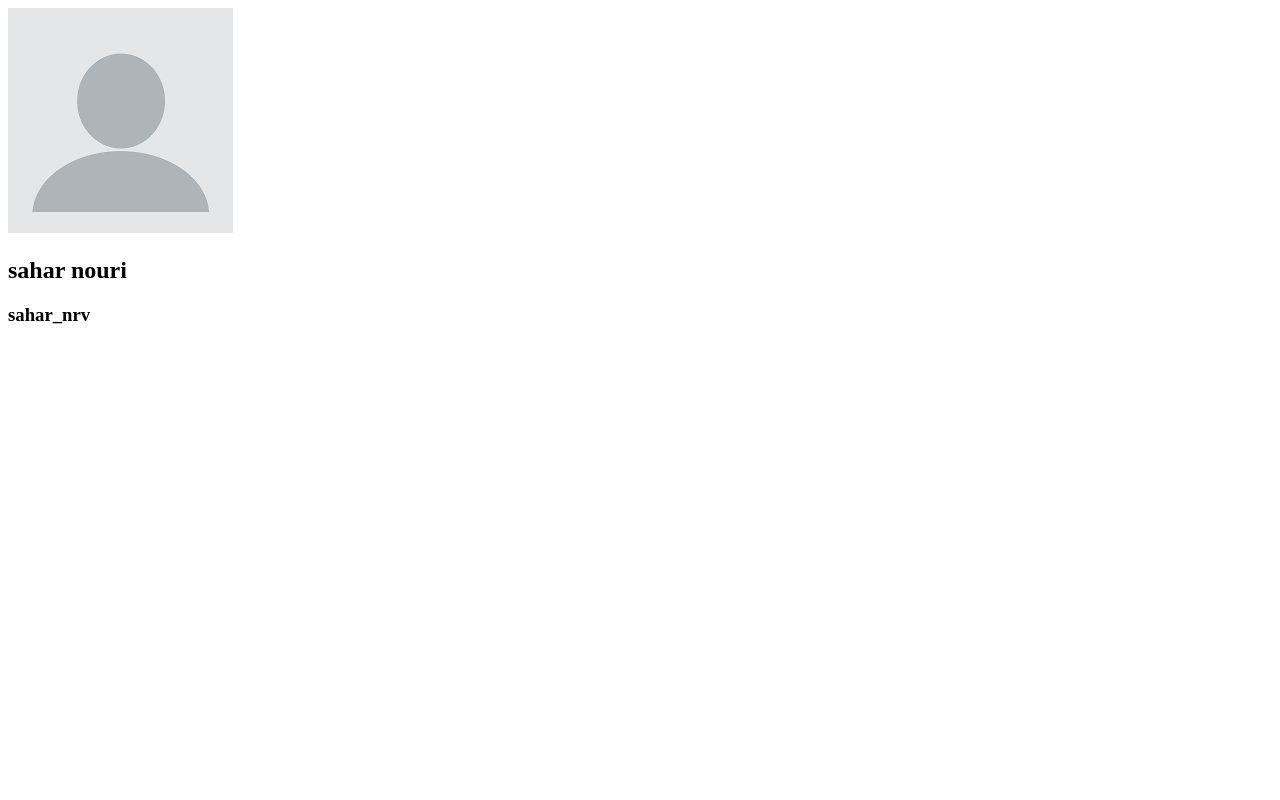
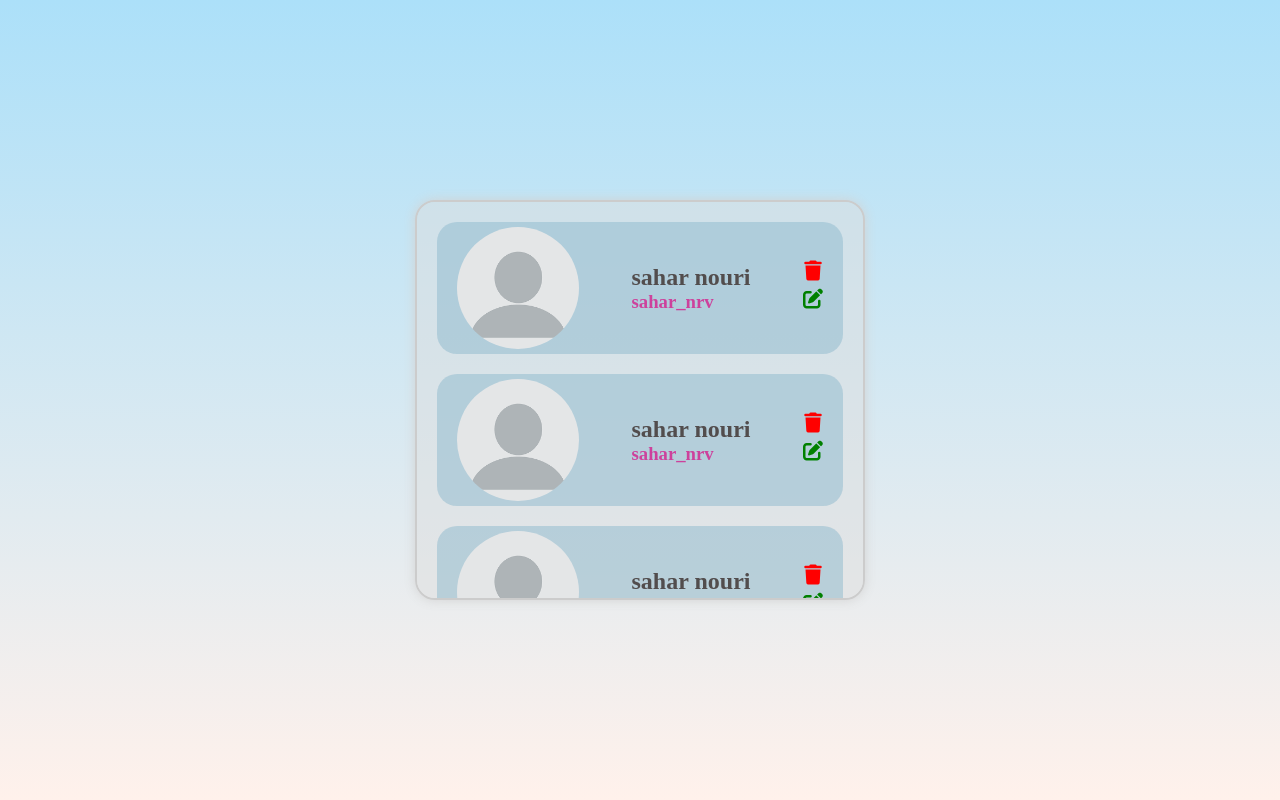
Before and after one commit to saharNrv/Register-Form, a plain HTML site: page userList.html in a window 1280 px wide. Drawn offline with Linux system fonts and the light colour scheme.

Commit message:
complet userList file

```diff
--- a/content/Css/userList.css
+++ b/content/Css/userList.css
@@ -0,0 +1,71 @@
+*{
+     margin: 0;
+     padding: 0;
+     box-sizing: border-box;
+}
+
+body{
+    display: flex;
+    align-items: center;
+    justify-content: center;
+    background-image: linear-gradient(to top, #fff1eb 0%, #ace0f9 100%);
+    height: 100vh;
+
+}
+.user-list{
+    width: 450px;
+    max-height:400px ;
+    background: rgba(221, 221, 221, 0.5);
+    border: 2px solid #ccc;
+    padding: 20px;
+    border-radius: 20px;
+    overflow: hidden;
+    overflow-y: scroll;
+    box-shadow: 0px 0px 12px lightgray;
+
+}
+
+.user-info{
+    display: flex;
+    align-items: center;
+    justify-content: space-between;
+    background-color: rgba(142, 185, 206,0.5);
+    padding:5px 20px;
+    border-radius: 20px;
+    margin-bottom: 20px;
+
+}
+.user-info-right{
+    text-align: center;
+}
+.user-img{
+    width: 122px;
+    height: 122px;
+    display: block;
+    border-radius: 50%;
+    object-fit: cover;
+}
+.user-info-left h2{
+    color: #524d4d;
+}
+.user-info-left h3{
+    color: #cd419c;
+}
+.user-remove{
+    display: flex;
+    flex-direction: column;
+    font-size: 20px;
+    column-gap: 10px;
+    align-items: center;
+}
+.user-remove span{
+    margin-bottom: 5px;
+}
+.delete-icon{
+    color: red;
+    cursor: pointer;
+}
+.edit-icon{
+color: green;
+cursor: pointer;
+}
--- a/userList.html
+++ b/userList.html
@@ -3,6 +3,7 @@
 <head>
     <meta charset="UTF-8">
     <meta name="viewport" content="width=device-width, initial-scale=1.0">
+    <link rel="stylesheet" href="https://cdnjs.cloudflare.com/ajax/libs/font-awesome/6.4.2/css/all.min.css">
     <link rel="stylesheet" href="./content/Css/userList.css">
     <title>User-List</title>
 </head>
@@ -21,6 +22,58 @@
                 </h2>
                 <h3>sahar_nrv</h3>
             </div>
+            <div class="user-remove">
+                <span class="delete-icon"><i class="fa-solid fa-trash"></i></span>
+                <span class="edit-icon"><i class="fa-solid fa-pen-to-square"></i></span>
+            </div>
+        </div>
+        <div class="user-info">
+            <div class="user-info-right">
+                <img src="./content/img/download.png" alt="user image" class="user-img">
+            </div>
+            <div class="user-info-left">
+                <h2>
+                    <span>sahar</span>
+                    <span>nouri</span>
+                </h2>
+                <h3>sahar_nrv</h3>
+            </div>
+            <div class="user-remove">
+                <span class="delete-icon"><i class="fa-solid fa-trash"></i></span>
+                <span class="edit-icon"><i class="fa-solid fa-pen-to-square"></i></span>
+            </div>
+        </div>
+        <div class="user-info">
+            <div class="user-info-right">
+                <img src="./content/img/download.png" alt="user image" class="user-img">
+            </div>
+            <div class="user-info-left">
+                <h2>
+                    <span>sahar</span>
+                    <span>nouri</span>
+                </h2>
+                <h3>sahar_nrv</h3>
+            </div>
+            <div class="user-remove">
+                <span class="delete-icon"><i class="fa-solid fa-trash"></i></span>
+                <span class="edit-icon"><i class="fa-solid fa-pen-to-square"></i></span>
+            </div>
+        </div>
+        <div class="user-info">
+            <div class="user-info-right">
+                <img src="./content/img/download.png" alt="user image" class="user-img">
+            </div>
+            <div class="user-info-left">
+                <h2>
+                    <span>sahar</span>
+                    <span>nouri</span>
+                </h2>
+                <h3>sahar_nrv</h3>
+            </div>
+            <div class="user-remove">
+                <span class="delete-icon"><i class="fa-solid fa-trash"></i></span>
+                <span class="edit-icon"><i class="fa-solid fa-pen-to-square"></i></span>
+            </div>
         </div>
     </div>
 </div>
```
